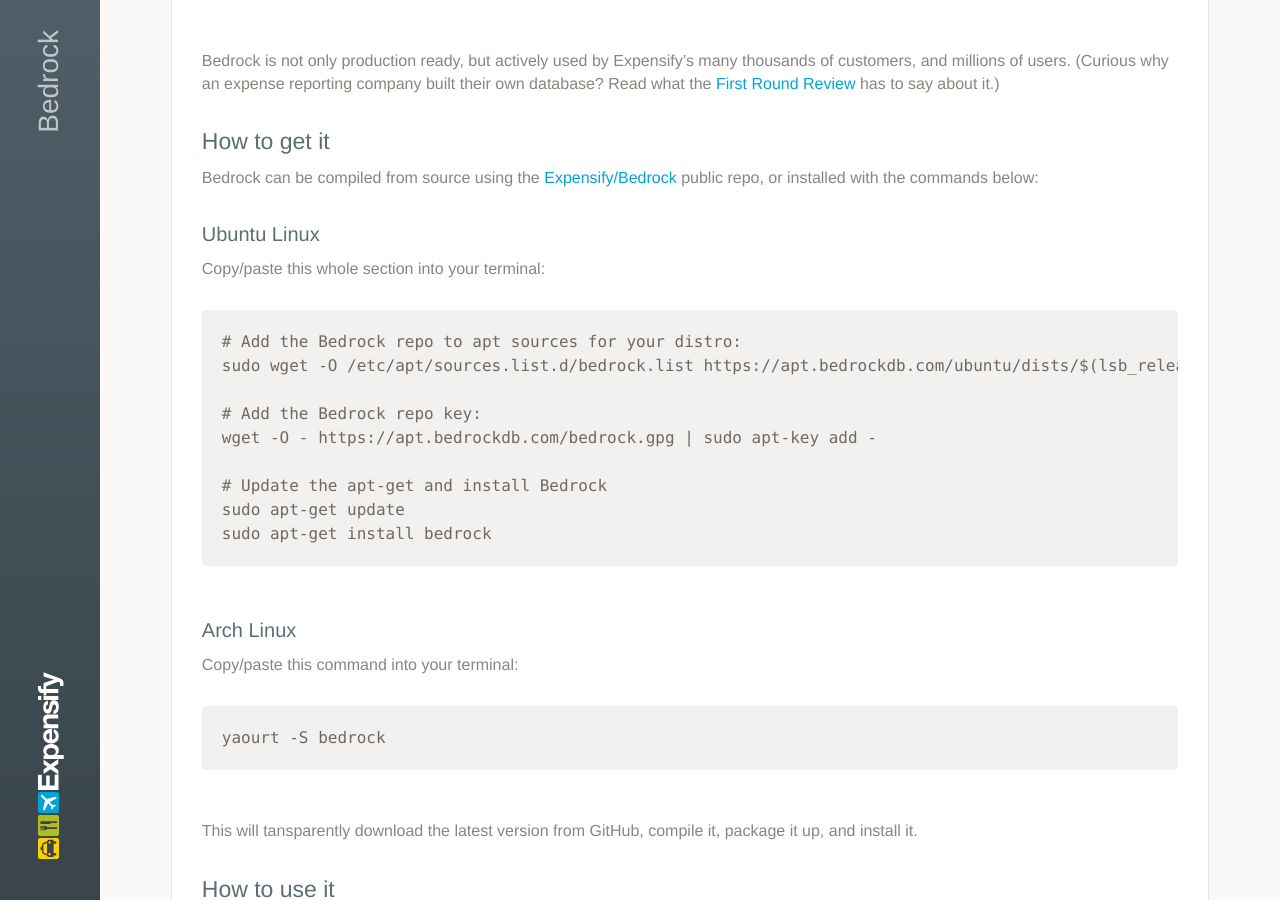
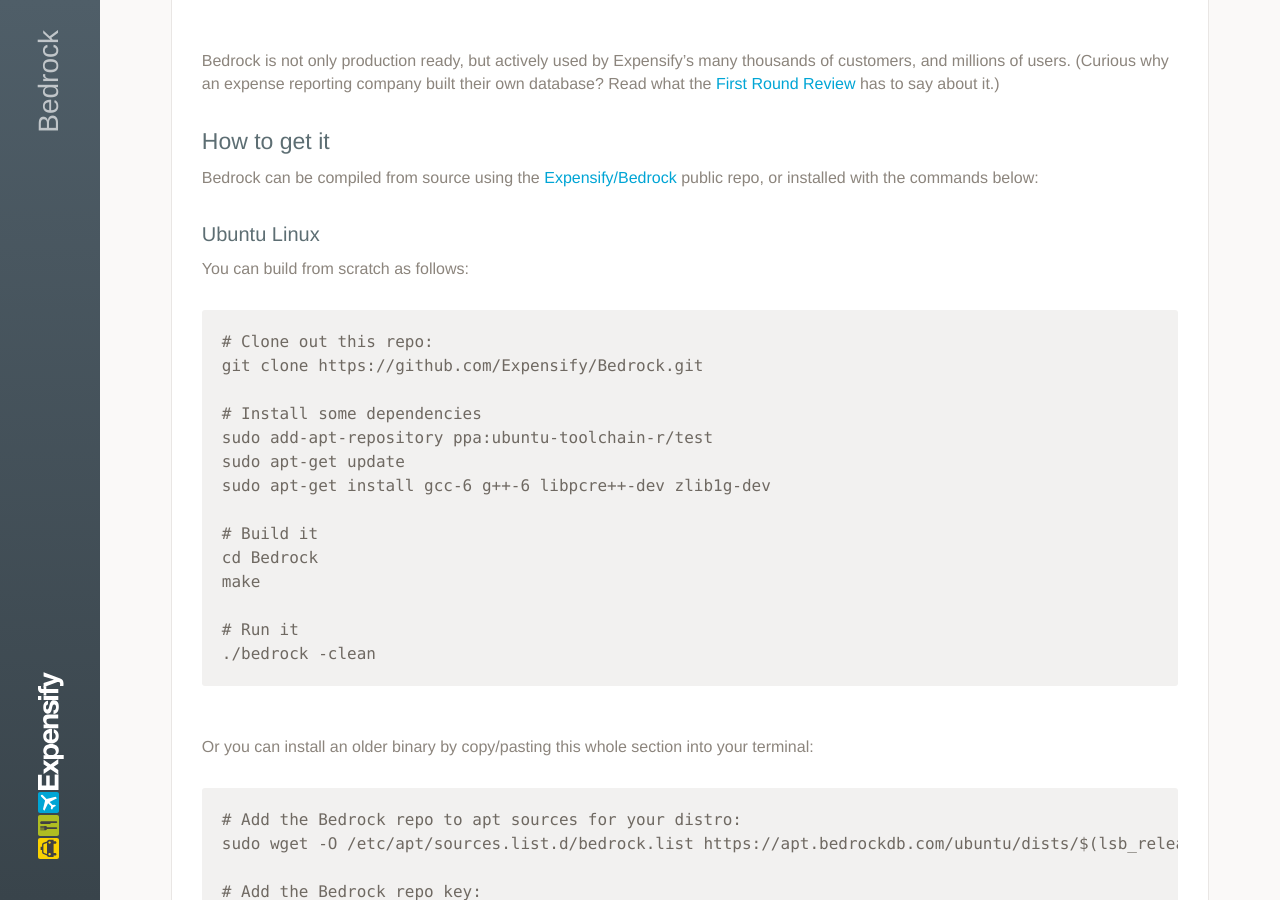
Before and after one commit to Expensify/Bedrock, a Jekyll site: the page built from docs/index.md, in a window 1280 px wide and 900 px high, scrolled down 1107 px. Built offline with Jekyll 4.4.1, drawn with Linux system fonts in a browser that asks for light colours; our own code applies the rules of GitHub Pages for plain Markdown files.

Commit message:
Update index.md

```diff
--- a/docs/index.md
+++ b/docs/index.md
@@ -30,7 +30,24 @@
 Bedrock can be compiled from source using the [Expensify/Bedrock](https://github.com/Expensify/Bedrock) public repo, or installed with the commands below:
 
 ### Ubuntu Linux
-Copy/paste this whole section into your terminal:
+You can build from scratch as follows:
+
+    # Clone out this repo:
+    git clone https://github.com/Expensify/Bedrock.git
+
+    # Install some dependencies
+    sudo add-apt-repository ppa:ubuntu-toolchain-r/test
+    sudo apt-get update
+    sudo apt-get install gcc-6 g++-6 libpcre++-dev zlib1g-dev
+
+    # Build it
+    cd Bedrock
+    make
+
+    # Run it
+    ./bedrock -clean
+
+Or you can install an older binary by copy/pasting this whole section into your terminal:
 
     # Add the Bedrock repo to apt sources for your distro:
     sudo wget -O /etc/apt/sources.list.d/bedrock.list https://apt.bedrockdb.com/ubuntu/dists/$(lsb_release -cs)/bedrock.list
```
